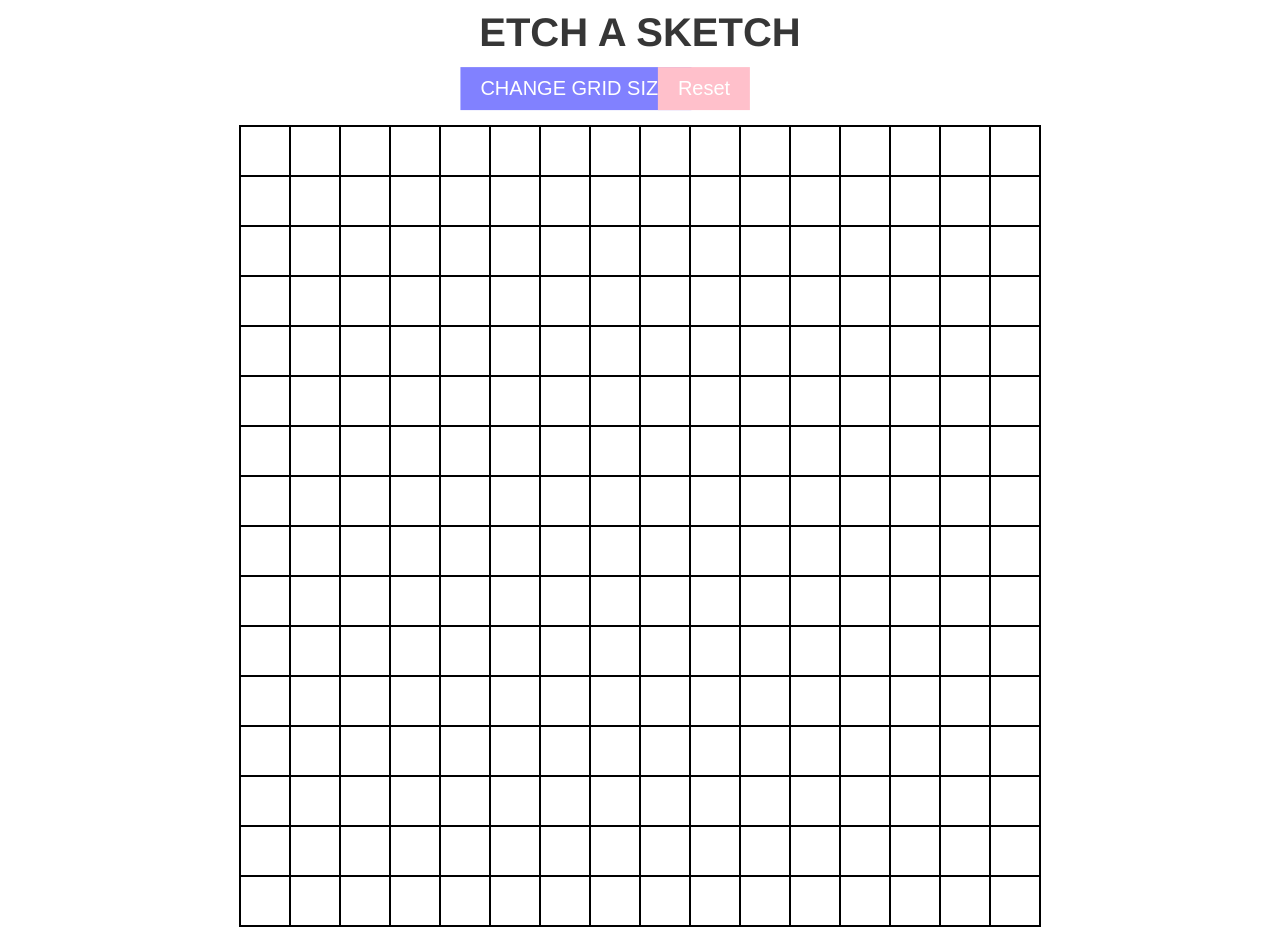
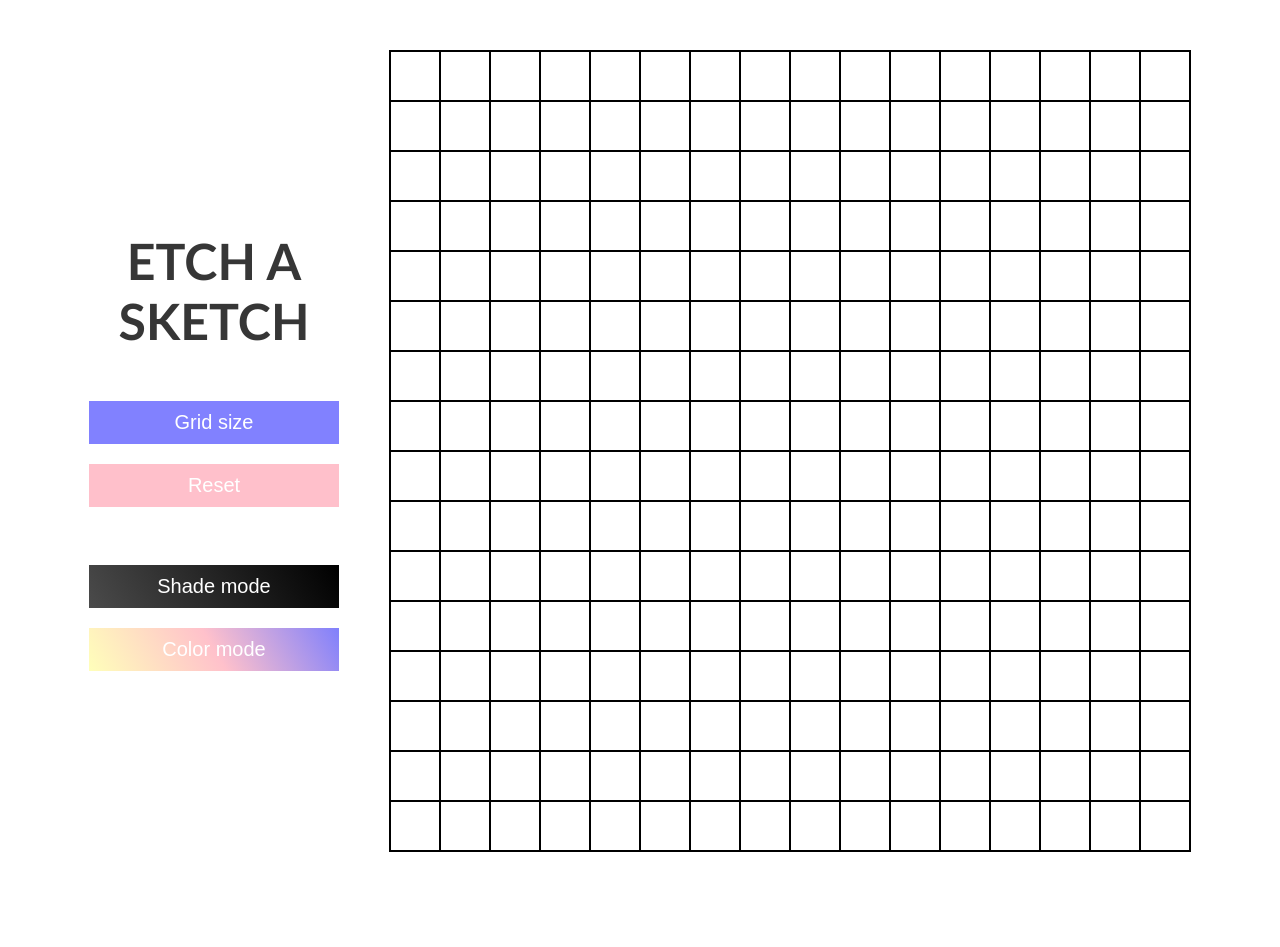
Before and after one commit to Akshat041/Etch-a-Sketch, a plain HTML site: page index.html in a window 1280 px wide. After the commit the page ends 852 px from the top, so only its background shows below. Drawn offline with Linux system fonts and the light colour scheme.

Commit message:
Made some changes in styling and added buttons for Shade mode and color mode

```diff
--- a/index.html
+++ b/index.html
@@ -7,13 +7,18 @@
     <link rel="stylesheet" href="style.css" />
   </head>
   <body>
-    <h1>ETCH A SKETCH</h1>
-    <div class="btn-container">
-      <button class="popup-btn">CHANGE GRID SIZE</button>
-      <button class="reset">Reset</button>
+    <div class="canvas">
+      <div class="btn-container">
+        <h1>ETCH A SKETCH</h1>
+        <button class="popup-btn">Grid size</button>
+        <button class="reset">Reset</button>
+        <br />
+        <button class="black">Shade mode</button>
+        <button class="color">Color mode</button>
+      </div>
+
+      <div class="grid-container"></div>
     </div>
-
-    <div class="grid-container"></div>
 
     <script src="script.js"></script>
   </body>
--- a/script.js
+++ b/script.js
@@ -3,6 +3,8 @@
 const container = document.querySelector(".grid-container");
 const popup = document.querySelector(".popup-btn");
 const reset = document.querySelector(".reset");
+const shade = document.querySelector(".black");
+const coloured = document.querySelector(".color");
 
 const gridMaker = function (size = 16) {
   for (let i = 0; i < size; i++) {
@@ -17,20 +19,31 @@ const gridMaker = function (size = 16) {
     "style",
     `display: grid; grid-template-columns: repeat(${size}, ${
       800 / size
-    }px); grid-template-rows: repeat(${size}, ${
-      800 / size
-    }px); width: 800px; border: 1px solid black; box-sizing: content-box; margin: 20px auto`
+    }px); grid-template-rows: repeat(${size}, ${800 / size}px)`
   );
 
   const items = document.querySelectorAll(".grid-item");
 
   items.forEach((item) => {
     item.setAttribute("style", `border: 1px solid black`);
-    const r = Math.trunc(Math.random() * 255 + 1);
-    const g = Math.trunc(Math.random() * 255 + 1);
-    const b = Math.trunc(Math.random() * 255 + 1);
+
+    let r = 0,
+      g = 0,
+      b = 0;
+
+    shade.addEventListener("click", () => {
+      r = 0;
+      g = 0;
+      b = 0;
+    });
+
+    coloured.addEventListener("click", () => {
+      r = Math.trunc(Math.random() * 255 + 1);
+      g = Math.trunc(Math.random() * 255 + 1);
+      b = Math.trunc(Math.random() * 255 + 1);
+    });
+
     let o = 0.1;
-
     item.addEventListener("mouseover", () => {
       o = o + 0.1;
       item.setAttribute(
--- a/style.css
+++ b/style.css
@@ -5,20 +5,59 @@
 
 h1 {
   text-align: center;
-  font-size: 40px;
-  margin-top: 10px;
-  font-family: "Franklin Gothic Medium", "Arial Narrow", Arial, sans-serif;
+  font-size: 50px;
+  font-family: "Trebuchet MS", "Lucida Sans Unicode", "Lucida Grande",
+    "Lucida Sans", Arial, sans-serif;
   color: rgba(0, 0, 0, 0.788);
+  margin-bottom: 30px;
+  font-weight: bold;
+}
+
+.canvas {
+  margin-top: 50px;
+  display: flex;
+  justify-content: center;
+  align-items: center;
+  gap: 50px;
+}
+
+.grid-container {
+  width: 800px;
+  border: 1px solid black;
+  box-sizing: content-box;
 }
 
 .btn-container {
-  height: 50px;
-  position: relative;
+  display: flex;
+  flex-direction: column;
+  width: 250px;
+  gap: 20px;
+}
+
+.modes {
+  display: flex;
+  flex-direction: column;
+  width: 250px;
+  gap: 20px;
+}
+
+.black {
+  background: linear-gradient(60deg, rgb(75, 75, 75), black);
+}
+
+.color {
+  background: linear-gradient(
+    60deg,
+    rgb(255, 255, 186),
+    rgb(255, 193, 203),
+    rgb(128, 128, 252)
+  );
 }
 
 .popup-btn,
-.reset {
-  position: absolute;
+.reset,
+.black,
+.color {
   padding: 10px 20px;
   font-size: 20px;
   color: white;
@@ -26,15 +65,9 @@ h1 {
 }
 
 .popup-btn {
-  top: 50%;
-  left: 45%;
-  transform: translate(-50%, -30%);
   background-color: rgba(0, 0, 255, 0.493);
 }
 
 .reset {
-  top: 50%;
-  left: 55%;
-  transform: translate(-50%, -30%);
   background-color: pink;
 }
```
